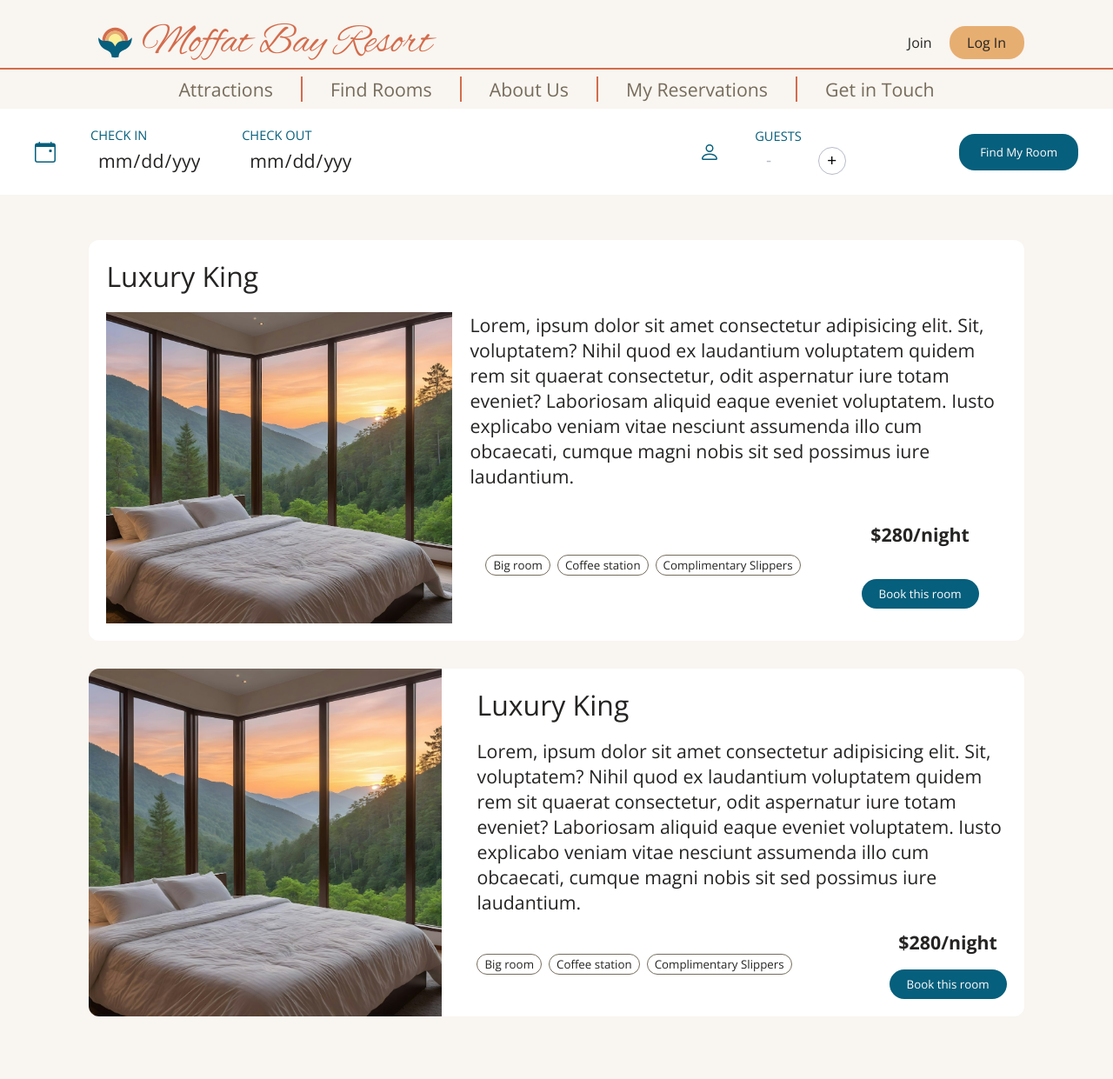
After one commit to vfrtist/MoffatBay, a PHP site: page /page_for_test_styling.html in a window 1280 px wide. The commit adds this page. Shown: the whole page at 87% size. Run offline with PHP 8.4, Linux system fonts and the light colour scheme.

Commit message:
Created test styling page

```diff
--- a/main.css
+++ b/main.css
@@ -277,16 +277,21 @@ main {
   .counter {
     font-size: 14pt;
     cursor: pointer;
-    padding: 6px;
-    transition: color .2s;
+    transition: color .2s, border .2s;
+    border: 1pt solid var(--disabled);
+    aspect-ratio: 1 / 1;
+    width: 32px;
+    border-radius: 50%;
   }
 
   .counter:hover {
-    color: var(--accent1);
+    border: 1pt solid var(--accent1);
   }
 
   .counter:disabled {
     color: var(--disabled);
+    border: none;
+    cursor: not-allowed;
   }
 
   #guests {
@@ -406,7 +411,6 @@ figure {
     }
 
     img {
-      /* grid-row: span 2; */
       object-fit: cover;
       height: 100%;
       width: 100%;
@@ -441,3 +445,62 @@ figure {
     }
   }
 }
+
+.cardB {
+  background: var(--card);
+  margin-block: 4dvh;
+  justify-content: space-between;
+  gap: 20px;
+  border-radius: 12px;
+  overflow: hidden;
+  height: 400px;
+
+  .imgWrapper {
+    flex: 2;
+    height: 100%;
+    width: 100%;
+
+    img {
+      object-fit: cover;
+      height: 100%;
+      width: 100%;
+    }
+  }
+
+  .info {
+    height: 100%;
+    width: 100%;
+    padding: 20px;
+    flex: 3;
+    gap: 4px;
+    align-items: flex-start;
+    justify-content: space-between;
+
+    .tags {
+      font-size: 10pt;
+      flex-wrap: wrap;
+      justify-content: flex-start;
+      gap: 8px;
+
+      li {
+        padding: 2px 8px;
+        border: 1px solid var(--font-light);
+        border-radius: 20px;
+        cursor: default;
+      }
+    }
+
+    .purchase {
+      gap: 16px;
+
+      button {
+        padding: 8px 20px;
+      }
+    }
+
+    >.container {
+      justify-content: space-between;
+      width: 100%;
+    }
+  }
+}
--- /dev/null
+++ b/page_for_test_styling.html
@@ -0,0 +1,170 @@
+<!DOCTYPE html>
+<html lang="en">
+
+<head>
+    <meta charset="UTF-8" />
+    <meta name="viewport" content="width=device-width, initial-scale=1.0" />
+    <link rel="stylesheet" href="main.css?v=<?php echo time(); ?>" />
+    <!-- For all browsers -->
+    <link rel="icon" type="image/png" sizes="16x16" href="images/Logo 16.png">
+    <link rel="icon" type="image/png" sizes="32x32" href="images/Logo 32.png">
+    <!-- For Google and Android -->
+    <link rel="icon" type="image/png" sizes="48x48" href="images/Logo 48.png">
+    <link rel="icon" type="image/png" sizes="192x192" href="images/Logo 192.png">
+    <!-- For iPad -->
+    <link rel="apple-touch-icon" type="image/png" sizes="167x167" href="images/Logo 167.png">
+    <!-- For iPhone -->
+    <link rel="apple-touch-icon" type="image/png" sizes="180x180" href="images/Logo 180.png">
+    <link rel="preconnect" href="https://fonts.googleapis.com">
+    <link rel="preconnect" href="https://fonts.gstatic.com" crossorigin>
+    <link
+        href="https://fonts.googleapis.com/css2?family=Cormorant+Garamond:ital,wght@0,300..700;1,300..700&family=Open+Sans:ital,wght@0,300..800;1,300..800&display=swap"
+        rel="stylesheet">
+    <title>test document</title>
+</head>
+
+<body>
+    <header class="container horizontal">
+        <a href="./" id="branding" class="container horizontal">
+            <svg class="logo" xmlns="http://www.w3.org/2000/svg" xmlns:xlink="http://www.w3.org/1999/xlink"
+                viewBox="0 0 234.747 231.296" xml:space="preserve">
+                <path d="M74.762,106.255c0-23.534,19.078-42.611,42.611-42.611c23.534,0,42.612,19.077,42.612,42.611
+                  c0,0.664-0.021,1.323-0.05,1.979c5.033-0.072,9.898-0.229,14.325-1.461c0.002-0.176,0.014-0.343,0.014-0.519
+                  c0-31.426-25.476-56.901-56.901-56.901c-31.425,0-56.9,25.476-56.9,56.901c0,0.179,0.012,0.349,0.014,0.527
+                  c4.427,1.226,9.292,1.381,14.325,1.452C74.781,107.578,74.762,106.919,74.762,106.255z" />
+                <path d="M117.373,63.644c-23.533,0-42.611,19.077-42.611,42.611c0,0.664,0.02,1.323,0.05,1.979
+                c4.723,0.067,9.594,0.064,14.389,0.806c-0.089-0.916-0.138-1.845-0.138-2.785c0-15.636,12.676-28.312,28.311-28.312
+                c15.637,0,28.312,12.676,28.312,28.312c0,0.939-0.048,1.867-0.138,2.783c4.796-0.74,9.666-0.736,14.389-0.804
+                c0.029-0.656,0.05-1.315,0.05-1.979C159.985,82.721,140.907,63.644,117.373,63.644z" />
+                <path d="M117.373,77.943c-15.635,0-28.311,12.676-28.311,28.312c0,0.94,0.049,1.869,0.138,2.785
+                c10.546,1.631,20.728,6.867,28.173,24.407c7.449-17.548,17.631-22.781,28.174-24.409c0.09-0.916,0.138-1.844,0.138-2.783
+                C145.685,90.619,133.01,77.943,117.373,77.943z" />
+                <path d="M190.749,94.684c-1.743-0.412-2.536,1.648-4.817,4.438c-1.109,1.331-2.567,2.885-4.66,4.374
+                c-2.166,1.552-4.519,2.585-7.011,3.278c-4.427,1.231-9.292,1.389-14.325,1.461c-4.723,0.067-9.593,0.063-14.389,0.804
+                c-10.543,1.628-20.725,6.861-28.174,24.409c-7.445-17.54-17.627-22.776-28.173-24.407c-4.795-0.741-9.666-0.738-14.389-0.806
+                c-5.033-0.071-9.898-0.227-14.325-1.452c-2.504-0.693-4.868-1.729-7.043-3.287c-2.061-1.489-3.519-3.011-4.627-4.342
+                c-2.251-2.79-3.075-4.882-4.818-4.47c-1.87,0.443-1.046,13.154,3.74,24.058c0.063,0.126,0.127,0.253,0.19,0.38
+                c15.879,35.594,47.416,24.754,52.899,51.601c0.697,3.392,1.078,6.878,1.3,9.54c4.913,1.109,10.016,1.681,15.245,1.681
+                c5.23,0,10.333-0.571,15.246-1.681c0.19-2.662,0.57-6.148,1.268-9.54c5.483-26.847,37.053-16.007,52.932-51.601
+                c0.063-0.127,0.127-0.254,0.19-0.38C191.795,107.838,192.619,95.127,190.749,94.684z" />
+            </svg>
+            <span>Moffat Bay Resort</span>
+        </a>
+
+        <div id="user" class="container horizontal">
+            <a id="join" href="register.php">Join</a>
+            <a id="login" href="login.php">Log In</a>
+        </div>
+    </header>
+    <nav class="container horizontal">
+        <a href="attractions.php">Attractions</a>
+        <a href="search.php">Find Rooms</a>
+        <a href="about.php">About Us</a>
+        <a href="my_reservation.php">My Reservations</a>
+        <a href="contact.php">Get in Touch</a>
+    </nav>
+    <form action="search.php" id="search" class="container horizontal">
+        <fieldset class="container horizontal">
+            <svg xmlns="http://www.w3.org/2000/svg" class="icon" viewBox="0 0 16 16">
+                <path d="M11 6.5a.5.5 0 0 1 .5-.5h1a.5.5 0 0 1 .5.5v1a.5.5 0 0 1-.5.5h-1a.5.5 0 0 1-.5-.5z" />
+                <path
+                    d="M3.5 0a.5.5 0 0 1 .5.5V1h8V.5a.5.5 0 0 1 1 0V1h1a2 2 0 0 1 2 2v11a2 2 0 0 1-2 2H2a2 2 0 0 1-2-2V3a2 2 0 0 1 2-2h1V.5a.5.5 0 0 1 .5-.5M1 4v10a1 1 0 0 0 1 1h12a1 1 0 0 0 1-1V4z" />
+            </svg>
+
+            <div class="container vertical">
+                <label for="checkin">CHECK IN</label>
+                <input type="date" name="checkin" id="checkin">
+            </div>
+
+            <div class="container vertical">
+                <label for="checkout">CHECK OUT</label>
+                <input type="date" name="checkout" id="checkout">
+            </div>
+        </fieldset>
+        <fieldset class="container horizontal">
+            <svg xmlns="http://www.w3.org/2000/svg" class="icon" viewBox="0 0 16 16">
+                <path
+                    d="M8 8a3 3 0 1 0 0-6 3 3 0 0 0 0 6m2-3a2 2 0 1 1-4 0 2 2 0 0 1 4 0m4 8c0 1-1 1-1 1H3s-1 0-1-1 1-4 6-4 6 3 6 4m-1-.004c-.001-.246-.154-.986-.832-1.664C11.516 10.68 10.289 10 8 10s-3.516.68-4.168 1.332c-.678.678-.83 1.418-.832 1.664z" />
+            </svg>
+            <div class="container vertical">
+                <label for="guests">GUESTS</label>
+                <div class="container horizontal" id="guestsWrapper">
+                    <button type="button" id="down" class="counter" disabled="true">-</button>
+                    <input type="text" name="guests" id="guests">
+                    <button type="button" id="up" class="counter">+</butt>
+                </div>
+            </div>
+        </fieldset>
+        <button type="submit" class="cta1">Find My Room</button>
+    </form>
+
+    <main>
+        <div class="card container vertical">
+            <h2>Luxury King</h2>
+            <div class="subcard">
+                <div class="imgWrapper">
+                    <img src="images/Luxury King.jpg" alt="A really nice hotel bedroom">
+                </div>
+                <span class="desciption">
+                    Lorem, ipsum dolor sit amet consectetur adipisicing elit. Sit, voluptatem? Nihil quod ex laudantium
+                    voluptatem quidem rem sit quaerat consectetur, odit aspernatur iure totam eveniet? Laboriosam
+                    aliquid eaque eveniet voluptatem.
+                    Iusto explicabo veniam vitae nesciunt assumenda illo cum obcaecati, cumque magni nobis sit sed
+                    possimus iure laudantium.
+                </span>
+                <ul class="tags container horizontal">
+                    <li>Big room</li>
+                    <li>Coffee station</li>
+                    <li>Complimentary Slippers</li>
+                </ul>
+                <div class="container vertical purchase">
+                    <h4 class="price">$280/night</h4>
+                    <form class="roomForm" action="confirm_test.php">
+                        <input type="hidden" name="checkin">
+                        <input type="hidden" name="checkout">
+                        <input type="hidden" name="guests">
+                        <input type="hidden" name="typeName">
+                        <button type="submit" class="cta1">Book this room</button>
+                    </form>
+                </div>
+            </div>
+        </div>
+
+        <div class="cardB container horizontal">
+            <div class="imgWrapper">
+                <img src="images/Luxury King.jpg" alt="A really nice hotel bedroom">
+            </div>
+            <div class="info container vertical">
+                <h2>Luxury King</h2>
+                <div class="desciption">
+                    Lorem, ipsum dolor sit amet consectetur adipisicing elit. Sit, voluptatem? Nihil quod ex laudantium
+                    voluptatem quidem rem sit quaerat consectetur, odit aspernatur iure totam eveniet? Laboriosam
+                    aliquid eaque eveniet voluptatem.
+                    Iusto explicabo veniam vitae nesciunt assumenda illo cum obcaecati, cumque magni nobis sit sed
+                    possimus iure laudantium.
+                </div>
+                <div class="container horizontal">
+                    <ul class="tags container horizontal">
+                        <li>Big room</li>
+                        <li>Coffee station</li>
+                        <li>Complimentary Slippers</li>
+                    </ul>
+                    <div class="container vertical purchase">
+                        <h4 class="price">$280/night</h4>
+                        <form class="roomForm" action="confirm_test.php">
+                            <input type="hidden" name="checkin">
+                            <input type="hidden" name="checkout">
+                            <input type="hidden" name="guests">
+                            <input type="hidden" name="typeName">
+                            <button type="submit" class="cta1">Book this room</button>
+                        </form>
+                    </div>
+                </div>
+            </div>
+        </div>
+        </div>
+
+    </main>
+</body>
+
+</html>
--- a/search.php
+++ b/search.php
@@ -11,10 +11,10 @@
 <body>
     <?php
     require 'components/simpleheader.php';
+    require 'components/searchbar.php';
     ?>
     <main>
         <?php
-        require 'components/searchbar.php';
         require 'functions/findrooms.php';
         find_rooms();
         foreach ($_SESSION['available_rooms'] as $room) {
```
